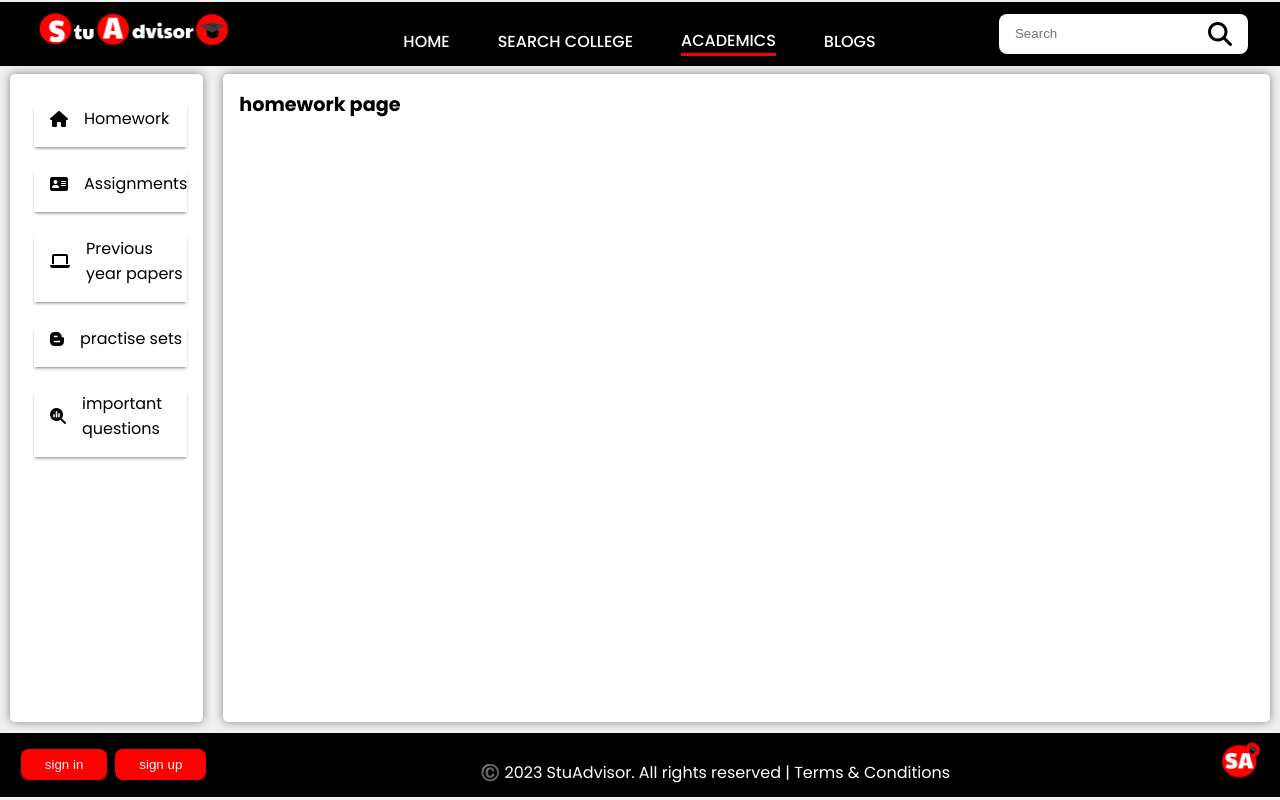
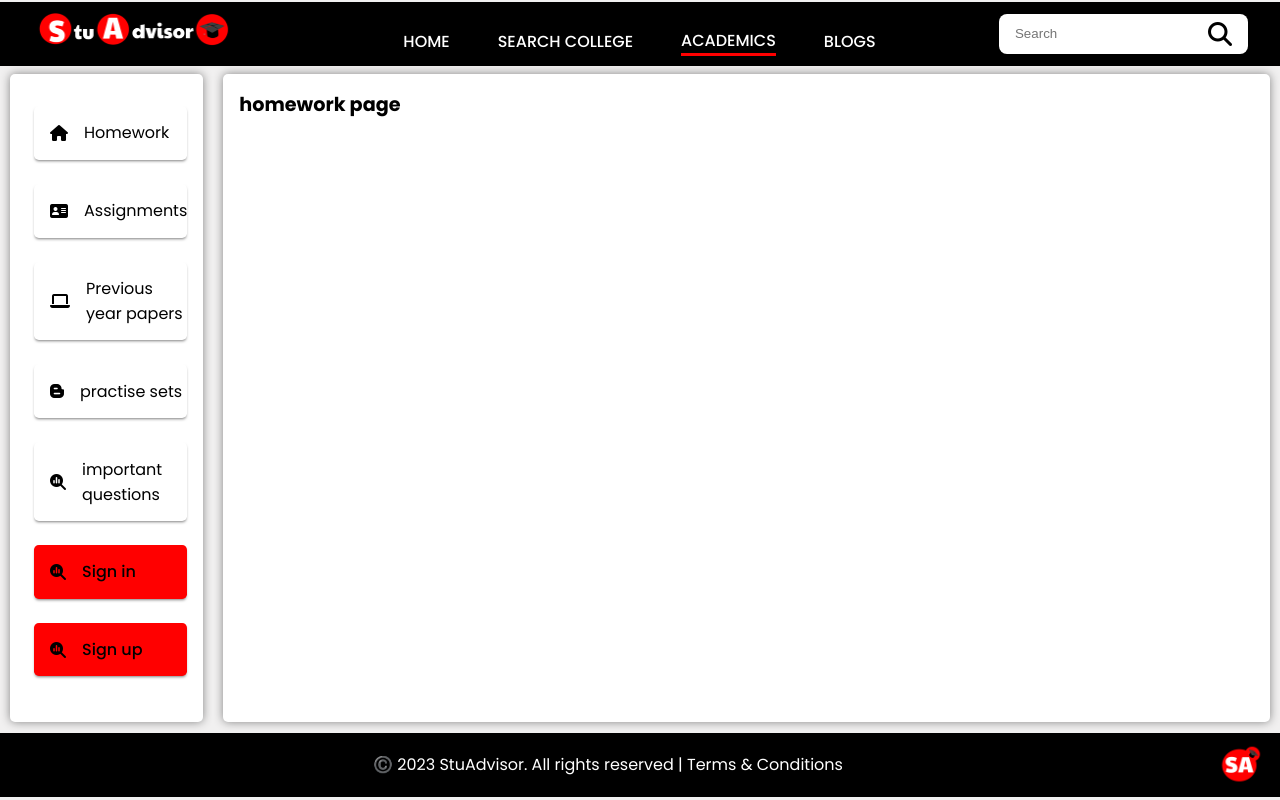
Before and after one commit to girrajkushwahin/stuadvisor, a React (Create React App) app in the folder client/: page /academics in a window 1280 px wide. Built offline with nearby package versions, Linux system fonts and the light colour scheme.

Commit message:
problem fixed

```diff
--- a/client/src/components/Academics.jsx
+++ b/client/src/components/Academics.jsx
@@ -1,5 +1,7 @@
 import React, { useEffect, useState } from 'react';
 import { useOutletContext } from 'react-router-dom';
+import SignIn from './SignIn';
+import SignUp from './SignUp';
 import Homework from './Homework';
 import Assignments from './Assignments';
 import Prepaper from './Prepaper';
@@ -14,7 +16,7 @@ const Academics = () => {
     setState(id);
   }
 
-  const academicsMenu = [{ text: 'Homework', icon: <i className="i-tag fa-solid fa-house"></i>, click: menuClick }, { text: 'Assignments', icon: <i className="i-tag fa-solid fa-address-card"></i>, click: menuClick }, { text: 'Previous year papers', icon: <i className="i-tag fa-sharp fa-solid fa-laptop"></i>, click: menuClick }, { text: 'practise sets', icon: <i className="i-tag fa-brands fa-blogger-b"></i>, click: menuClick }, { text: 'important questions', icon: <i className="i-tag fa-solid fa-magnifying-glass-chart"></i>, click: menuClick }];
+  const academicsMenu = [{ text: 'Homework', icon: <i className="i-tag fa-solid fa-house"></i>, click: menuClick }, { text: 'Assignments', icon: <i className="i-tag fa-solid fa-address-card"></i>, click: menuClick }, { text: 'Previous year papers', icon: <i className="i-tag fa-sharp fa-solid fa-laptop"></i>, click: menuClick }, { text: 'practise sets', icon: <i className="i-tag fa-brands fa-blogger-b"></i>, click: menuClick }, { text: 'important questions', icon: <i className="i-tag fa-solid fa-magnifying-glass-chart"></i>, click: menuClick },{ text: 'Sign in', icon: <i className="i-tag fa-solid fa-magnifying-glass-chart"></i>, click: menuClick },{ text: 'Sign up', icon: <i className="i-tag fa-solid fa-magnifying-glass-chart"></i>, click: menuClick }];
 
   useEffect(() => {
     key(academicsMenu);
@@ -29,6 +31,8 @@ const Academics = () => {
         {state === 2 ? <Prepaper /> : null}
         {state === 3 ? <Practiseset /> : null}
         {state === 4 ? <Impque /> : null}
+        {state === 5 ? <SignIn /> : null}
+        {state === 6 ? <SignUp /> : null}
       </div>
     </>
   )
--- a/client/src/components/Blogs.jsx
+++ b/client/src/components/Blogs.jsx
@@ -1,5 +1,7 @@
 import React, { useEffect, useState } from 'react';
 import { useOutletContext } from 'react-router-dom';
+import SignIn from './SignIn';
+import SignUp from './SignUp';
 import SearchBlog from './SearchBlog';
 import Technology from './Technology';
 import Studyblog from './Studyblog';
@@ -14,7 +16,7 @@ const Blogs = () => {
     setState(id);
   }
 
-  const blogsMenu = [{ text: 'Search blog', icon: <i className="i-tag fa-solid fa-house"></i>, click: menuClick }, { text: 'Technology', icon: <i className="i-tag fa-solid fa-address-card"></i>, click: menuClick }, { text: 'study blogs', icon: <i className="i-tag fa-sharp fa-solid fa-laptop"></i>, click: menuClick }, { text: 'news blogs', icon: <i className="i-tag fa-brands fa-blogger-b"></i>, click: menuClick }, { text: 'trending blogs', icon: <i className="i-tag fa-solid fa-magnifying-glass-chart"></i>, click: menuClick }];
+  const blogsMenu = [{ text: 'Search blog', icon: <i className="i-tag fa-solid fa-house"></i>, click: menuClick }, { text: 'Technology', icon: <i className="i-tag fa-solid fa-address-card"></i>, click: menuClick }, { text: 'study blogs', icon: <i className="i-tag fa-sharp fa-solid fa-laptop"></i>, click: menuClick }, { text: 'news blogs', icon: <i className="i-tag fa-brands fa-blogger-b"></i>, click: menuClick }, { text: 'trending blogs', icon: <i className="i-tag fa-solid fa-magnifying-glass-chart"></i>, click: menuClick },{ text: 'Sign in', icon: <i className="i-tag fa-solid fa-magnifying-glass-chart"></i>, click: menuClick },{ text: 'Sign up', icon: <i className="i-tag fa-solid fa-magnifying-glass-chart"></i>, click: menuClick }];
 
   useEffect(() => {
     key(blogsMenu);
@@ -29,6 +31,8 @@ const Blogs = () => {
         {state === 2 ? <Studyblog /> : null}
         {state === 3 ? <Newsblog /> : null}
         {state === 4 ? <Trendingblogs /> : null}
+        {state === 5 ? <SignIn /> : null}
+        {state === 6 ? <SignUp /> : null}
       </div>
     </>
   )
--- a/client/src/components/Footer.jsx
+++ b/client/src/components/Footer.jsx
@@ -1,15 +1,12 @@
 import React from 'react';
 import { Link } from 'react-router-dom';
 import logofooter from '../images/logofooter.png';
-const Footer = () => {
+const Footer = ({ getEntry }) => {
   const year = new Date().getFullYear();
   return (
     <>
       <div className="footer-container">
-        <div className="footer-side">
-          <button className='sign-in sign-btn'>sign in</button>
-          <button className='sign-up sign-btn'>sign up</button>
-        </div>
+        <p></p>
         <p className='copyright-pera'>©️ {year} StuAdvisor. All rights reserved | Terms & Conditions</p>
         <Link to='/'><img src={logofooter} alt="stuadvisor" className='footer-img' /></Link>
       </div>
--- a/client/src/components/Home.jsx
+++ b/client/src/components/Home.jsx
@@ -1,5 +1,7 @@
 import React, { useEffect, useState } from 'react';
 import { useOutletContext } from 'react-router-dom';
+import SignIn from './SignIn';
+import SignUp from './SignUp';
 import GetStarted from './GetStarted';
 import News from './News';
 import About from './About';
@@ -8,13 +10,13 @@ import Last from './Last';
 
 const Home = () => {
   const [state, setState] = useState(0);
-  const { key } = useOutletContext();
+  let { key } = useOutletContext();
 
   const menuClick = id => {
     setState(id);
   }
 
-  const homeMenu = [{ text: 'Get Started', icon: <i className="i-tag fa-solid fa-house"></i>, click: menuClick }, { text: 'News', icon: <i className="i-tag fa-solid fa-address-card"></i>, click: menuClick }, { text: 'about', icon: <i className="i-tag fa-sharp fa-solid fa-laptop"></i>, click: menuClick }, { text: 'contact', icon: <i className="i-tag fa-brands fa-blogger-b"></i>, click: menuClick }, { text: 'last', icon: <i className="i-tag fa-solid fa-magnifying-glass-chart"></i>, click: menuClick }];
+  const homeMenu = [{ text: 'Get Started', icon: <i className="i-tag fa-solid fa-house"></i>, click: menuClick }, { text: 'News', icon: <i className="i-tag fa-solid fa-address-card"></i>, click: menuClick }, { text: 'about', icon: <i className="i-tag fa-sharp fa-solid fa-laptop"></i>, click: menuClick }, { text: 'contact', icon: <i className="i-tag fa-brands fa-blogger-b"></i>, click: menuClick }, { text: 'last', icon: <i className="i-tag fa-solid fa-magnifying-glass-chart"></i>, click: menuClick },{ text: 'Sign in', icon: <i className="i-tag fa-solid fa-magnifying-glass-chart"></i>, click: menuClick },{ text: 'Sign up', icon: <i className="i-tag fa-solid fa-magnifying-glass-chart"></i>, click: menuClick }];
 
   useEffect(() => {
     key(homeMenu);
@@ -29,6 +31,8 @@ const Home = () => {
         {state === 2 ? <About /> : null}
         {state === 3 ? <Contact /> : null}
         {state === 4 ? <Last /> : null}
+        {state === 5 ? <SignIn /> : null}
+        {state === 6 ? <SignUp /> : null}
       </div>
     </>
   )
--- a/client/src/components/SearchCollege.jsx
+++ b/client/src/components/SearchCollege.jsx
@@ -1,5 +1,7 @@
 import React, { useEffect, useState } from 'react';
 import { useOutletContext } from 'react-router-dom';
+import SignIn from './SignIn';
+import SignUp from './SignUp';
 import Search from './Search';
 import Btech from './Btech';
 import Mtech from './Mtech';
@@ -14,7 +16,7 @@ const SearchCollege = () => {
     setState(id);
   }
 
-  const searchCollegeMenu = [{ text: 'Search', icon: <i className="i-tag fa-solid fa-house"></i>, click: menuClick }, { text: 'btech', icon: <i className="i-tag fa-solid fa-address-card"></i>, click: menuClick }, { text: 'mtech', icon: <i className="i-tag fa-sharp fa-solid fa-laptop"></i>, click: menuClick }, { text: 'b pharma', icon: <i className="i-tag fa-brands fa-blogger-b"></i>, click: menuClick }, { text: 'phd', icon: <i className="i-tag fa-solid fa-magnifying-glass-chart"></i>, click: menuClick }];
+  const searchCollegeMenu = [{ text: 'Search', icon: <i className="i-tag fa-solid fa-house"></i>, click: menuClick }, { text: 'btech', icon: <i className="i-tag fa-solid fa-address-card"></i>, click: menuClick }, { text: 'mtech', icon: <i className="i-tag fa-sharp fa-solid fa-laptop"></i>, click: menuClick }, { text: 'b pharma', icon: <i className="i-tag fa-brands fa-blogger-b"></i>, click: menuClick }, { text: 'phd', icon: <i className="i-tag fa-solid fa-magnifying-glass-chart"></i>, click: menuClick },{ text: 'Sign in', icon: <i className="i-tag fa-solid fa-magnifying-glass-chart"></i>, click: menuClick },{ text: 'Sign up', icon: <i className="i-tag fa-solid fa-magnifying-glass-chart"></i>, click: menuClick }];
 
   useEffect(() => {
     key(searchCollegeMenu);
@@ -29,6 +31,8 @@ const SearchCollege = () => {
         {state === 2 ? <Mtech /> : null}
         {state === 3 ? <Bpharma /> : null}
         {state === 4 ? <Phd /> : null}
+        {state === 5 ? <SignIn /> : null}
+        {state === 6 ? <SignUp /> : null}
       </div>
     </>
   )
--- a/client/src/components/SideBar.jsx
+++ b/client/src/components/SideBar.jsx
@@ -5,8 +5,11 @@ const SideBar = ({ setData }) => {
         <>
             <div className="main-item main-left">
                 <ul className='side-ul'>
-                    {setData.map((elem, ind) => <li className='side-li' key={ind} onClick={() => { elem.click(ind) }}>{elem.icon}<span>{elem.text}</span></li>
-                    )}
+                    {setData.map((elem, ind) => {
+                        if(ind===5 || ind===6) return <li className='side-li sign-btn' key={ind} onClick={() => { elem.click(ind) }}>{elem.icon}<span>{elem.text}</span></li>
+
+                        else return <li className='side-li' key={ind} onClick={() => { elem.click(ind) }}>{elem.icon}<span>{elem.text}</span></li>
+                    })}
                 </ul>
             </div>
         </>
--- /dev/null
+++ b/client/src/components/SignIn.jsx
@@ -0,0 +1,11 @@
+import React from 'react';
+
+const SignIn = () => {
+  return (
+    <>
+        <h1>SignIn page</h1>
+    </>
+  )
+}
+
+export default SignIn;
--- /dev/null
+++ b/client/src/components/SignUp.jsx
@@ -0,0 +1,11 @@
+import React from 'react';
+
+const SignUp = () => {
+  return (
+    <>
+        <h1>Sign Up page</h1>
+    </>
+  )
+}
+
+export default SignUp;
--- a/client/src/components/Template.jsx
+++ b/client/src/components/Template.jsx
@@ -1,4 +1,4 @@
-import React, { useState } from 'react'
+import React, { useState } from 'react';
 import { Outlet } from 'react-router-dom';
 import NavBar from './NavBar';
 import SideBar from './SideBar';
--- a/client/src/index.css
+++ b/client/src/index.css
@@ -196,13 +196,16 @@ p{
 .main-item {
   background: var(--white);
   height: calc(100vh - var(--total-height));
+  margin: 10px;
   overflow: auto;
-  margin: 10px;
   box-shadow: 0px 0px 10px rgb(0 0 0 / 45%);
   padding: 1rem;
   border-radius: 5px;
 }
 
+.main-right{
+  overflow: auto;
+}
 
 /* **************************************** SideBar *************************************************** */
 .side-ul {
@@ -217,18 +220,36 @@ p{
   cursor: pointer;
   box-shadow: 0 2px 3px -1px rgba(0, 0, 0, 0.5);
   padding-left: var(--md-1);
-  padding-bottom: var(--md-1);
+  padding-top: .9rem;
+  padding-bottom: .9rem;
+  border-radius: .3rem;
+
 }
 
 .side-ul .side-li .i-tag {
   margin-right: var(--md-1);
   transition: all .3s ease-in;
+
 }
 
 .side-ul .side-li:hover .i-tag {
   color: var(--dark-red-1);
 }
 
+
+.sign-btn{
+  background: var(--dark-red-1);
+  color: var(--dark-black);
+  transition: all .3s ease-in;
+  font-weight: 500;
+}
+.side-ul .sign-btn:hover{
+  background: var(--white);
+  color: var(--dark-black);
+}
+.side-ul .sign-btn:hover .i-tag{
+  color: var(--dark-red);
+}
 
 /* *********************** ERROR PAGE *************************** */
 .error-main-container{
@@ -286,12 +307,10 @@ p{
 
 /* error button */
 .error-btn{
-  /* margin-top: 3rem; */
   padding: .8rem 2rem;
   border: none;
   outline: none;
   border-radius: .5rem;
-  /* background: var(--dark-black); */
   background: var(--dark-red-1);
   text-shadow: 0px 0px 20px rgba(0, 0, 0, 0.8);
 
@@ -319,31 +338,10 @@ p{
 .footer-container .footer-img{
   width: 3rem;
   height: 3rem;
+  margin-top: .5rem;
   margin-right: 1rem;
 }
 
 .footer-container .copyright-pera{
-  padding-top: 1rem;
   color: var(--white);
 }
-
-
-.footer-side{
-  margin-left: 1.3rem;
-}
-.footer-side .sign-btn{
-  border: none;
-  outline: none;
-  /* bottom: ; */
-  margin-right: .5rem;
-  padding: .5rem 1.5rem;
-  background: var(--dark-red-1);
-  color: var(--white);
-  transition: all .3s ease-in;
-  font-weight: 500;
-  border-radius: .5rem;
-}
-
-.footer-side .sign-btn:hover{
- color: var(--dark-black);
-}
```
